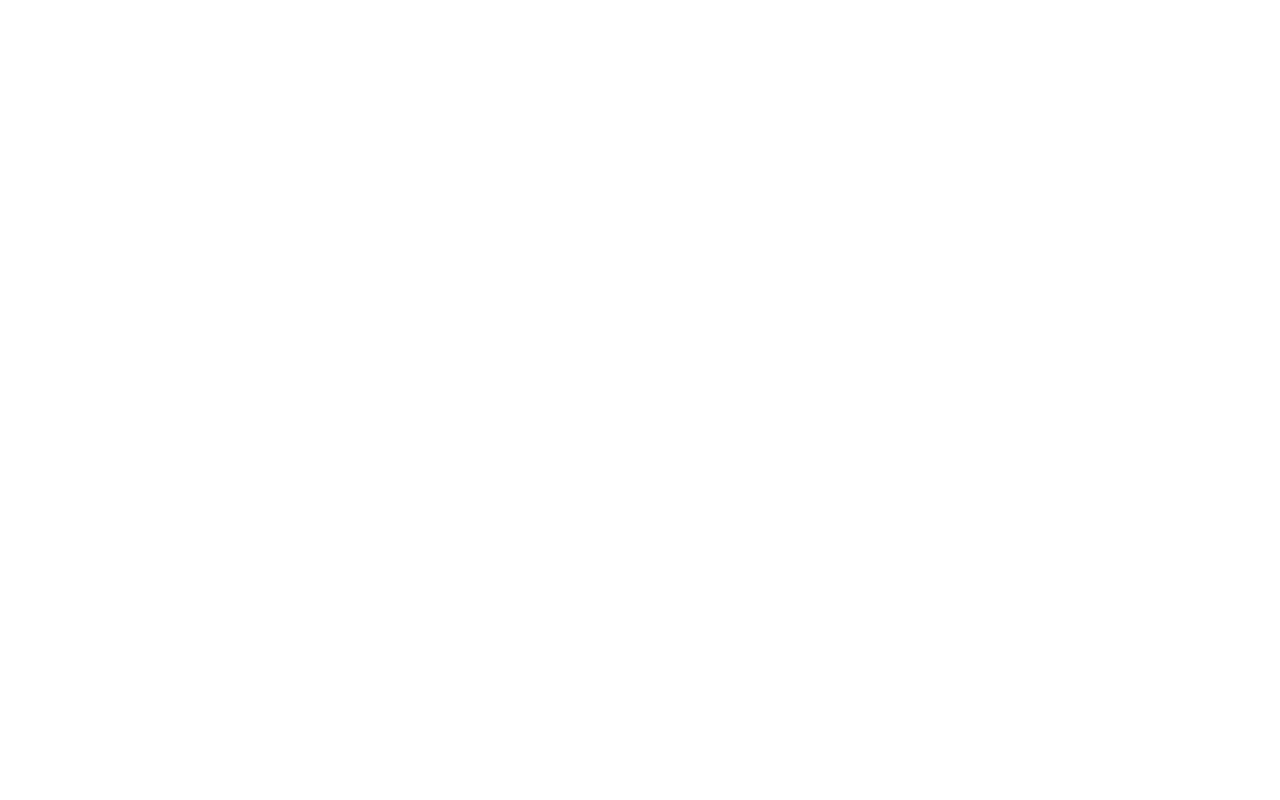
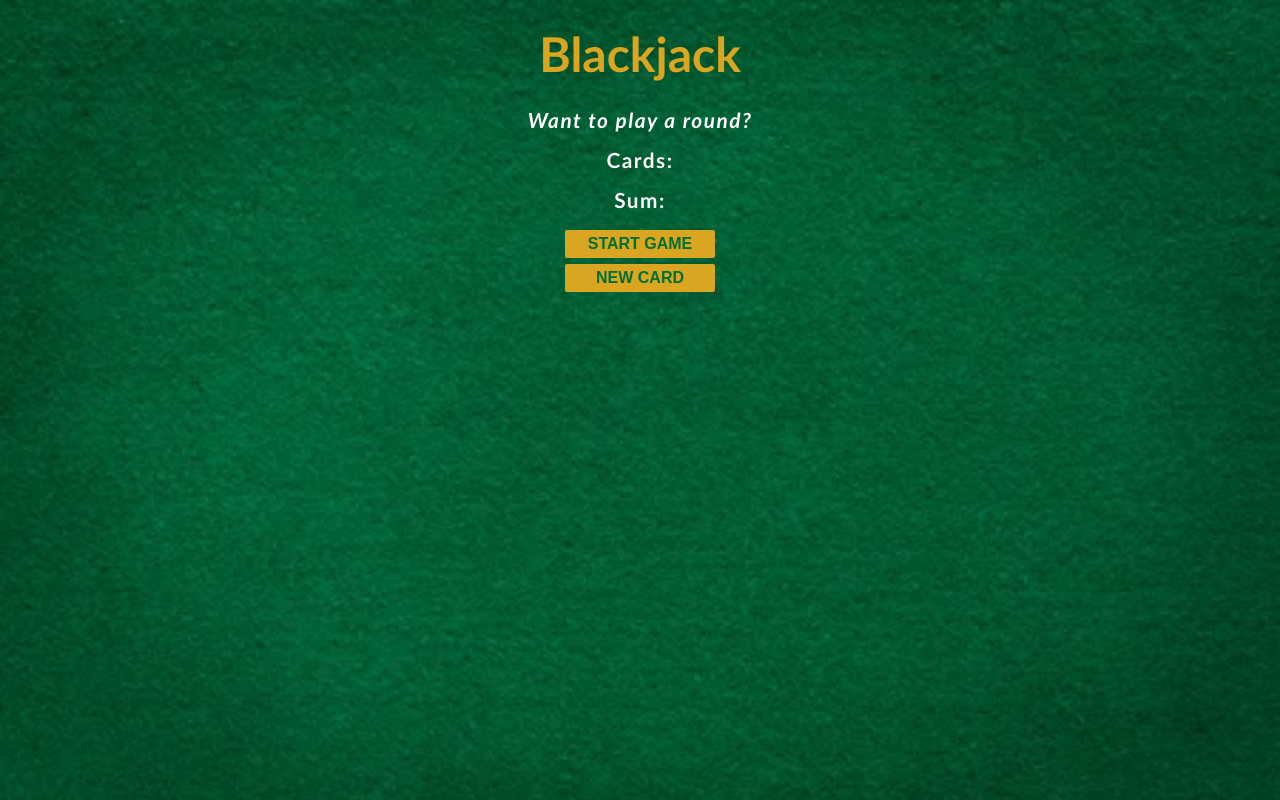
Before and after one commit to 0kri/BlackJack, a plain HTML site: page index.html in a window 1280 px wide. Drawn offline with Linux system fonts and the light colour scheme.

Commit message:
add new card button with functions

```diff
--- a/index.html
+++ b/index.html
@@ -8,6 +8,13 @@
     <title>Document</title>
 </head>
 <body>
+    <h1>Blackjack</h1>
+    <p id="message-el">Want to play a round?</p>
+    <p id="cards-el">Cards:</p>
+    <p id="sum-el">Sum:</p>
+    <button id="start-btn" onclick="startGame()">START GAME</button>
+    <br>
+    <button id="new-btn" onclick="newCard()">NEW CARD</button>
     <script src="script.js"></script>
 </body>
 </html>
--- a/script.js
+++ b/script.js
@@ -0,0 +1,31 @@
+let firstCard = 6
+let secondCard = 8
+let sum = firstCard + secondCard
+let hasBlackJack = false
+let isAlive = true
+let message = ""
+let messageEl = document.getElementById("message-el")
+let sumEl = document.querySelector("#sum-el")
+let cardsEl = document.querySelector("#cards-el")
+
+function startGame() {
+    sumEl.textContent = "Sum: " + sum
+    cardsEl.textContent = `Cards: ${firstCard} ${secondCard}`
+    if (sum <= 20) {
+        message = "Do you want to draw a new card? 🙂"
+    } else if (sum === 21) {
+        message = "Wohoo! You've got Blackjack! 🥳"
+        hasBlackJack = true
+    } else {
+        message = "You're out of the game! 😭"
+        isAlive = false
+    }
+    messageEl.textContent = message
+}
+
+function newCard() {
+    messageEl.textContent = "Drawing a new card from the deck!"
+    let card = 7
+    sum += card
+    startGame()
+}
--- a/style.css
+++ b/style.css
@@ -0,0 +1,38 @@
+* {
+    margin: 0;
+    padding: 0;
+    box-sizing: border-box;
+}
+
+body {
+    font-family: 'Trebuchet MS', 'Lucida Sans Unicode', 'Lucida Grande', 'Lucida Sans', Arial, sans-serif;
+    background-image: url(photo/table.webp);
+    background-size: cover;
+    text-align: center;
+    color: #ffff;
+    font-weight: bold;
+}
+h1 {
+    color: goldenrod;
+    font-size: 3rem;
+    margin: 25px 0 25px 0;
+}
+p {
+    font-size: 1.3rem;
+    letter-spacing: 1.5px;
+    margin: 15px;
+}
+#message-el {
+    font-style: italic;
+}
+button {
+    font-size: 1rem;
+    width: 150px;
+    color: #016f32;
+    background: goldenrod;
+    padding: 5px 10px;
+    border: none;
+    border-radius: 2px;
+    font-weight: bold;
+    margin: 3px 0;
+}
```
Also changed, not shown: photo/table.jpg (added), photo/table.webp (added).
